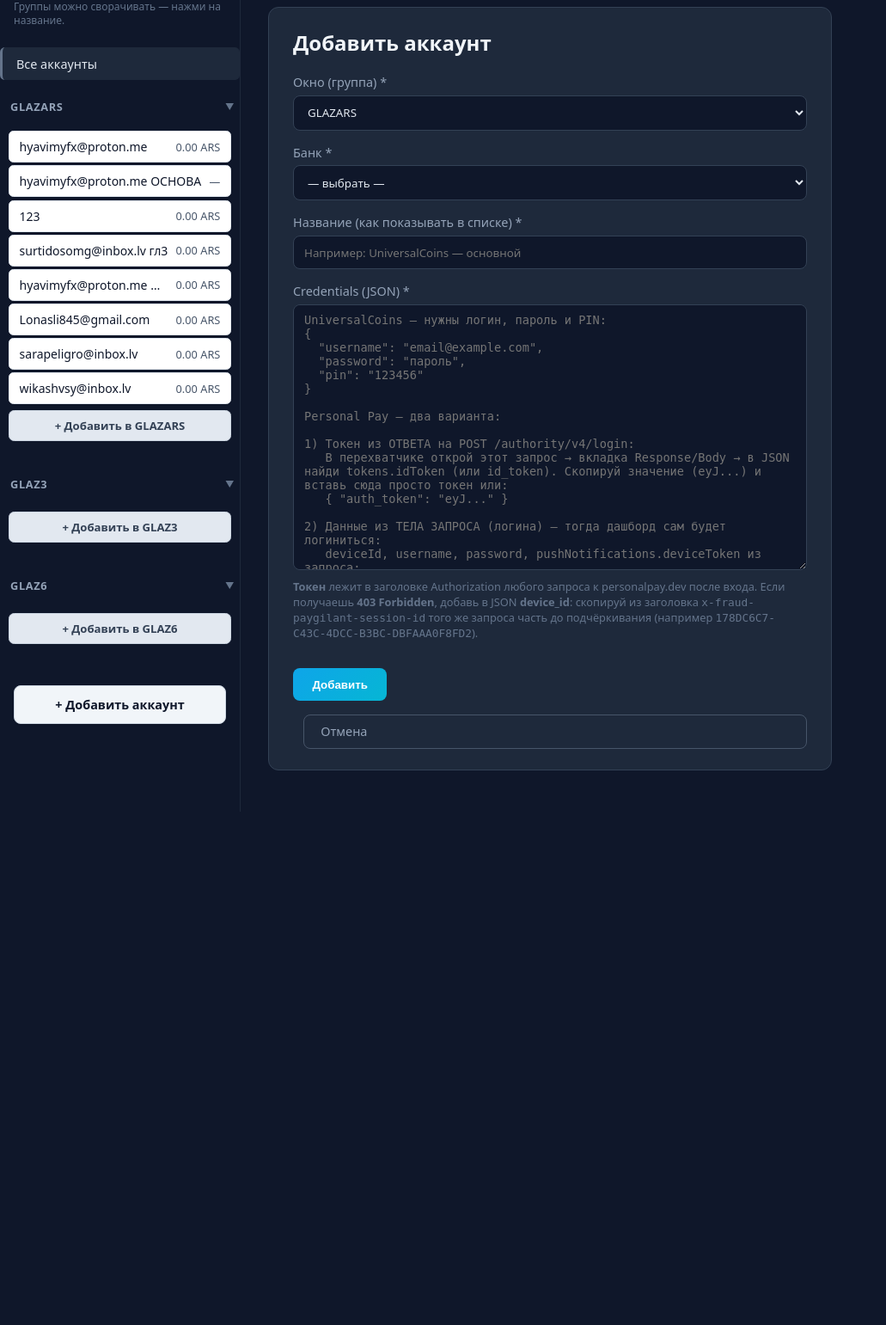
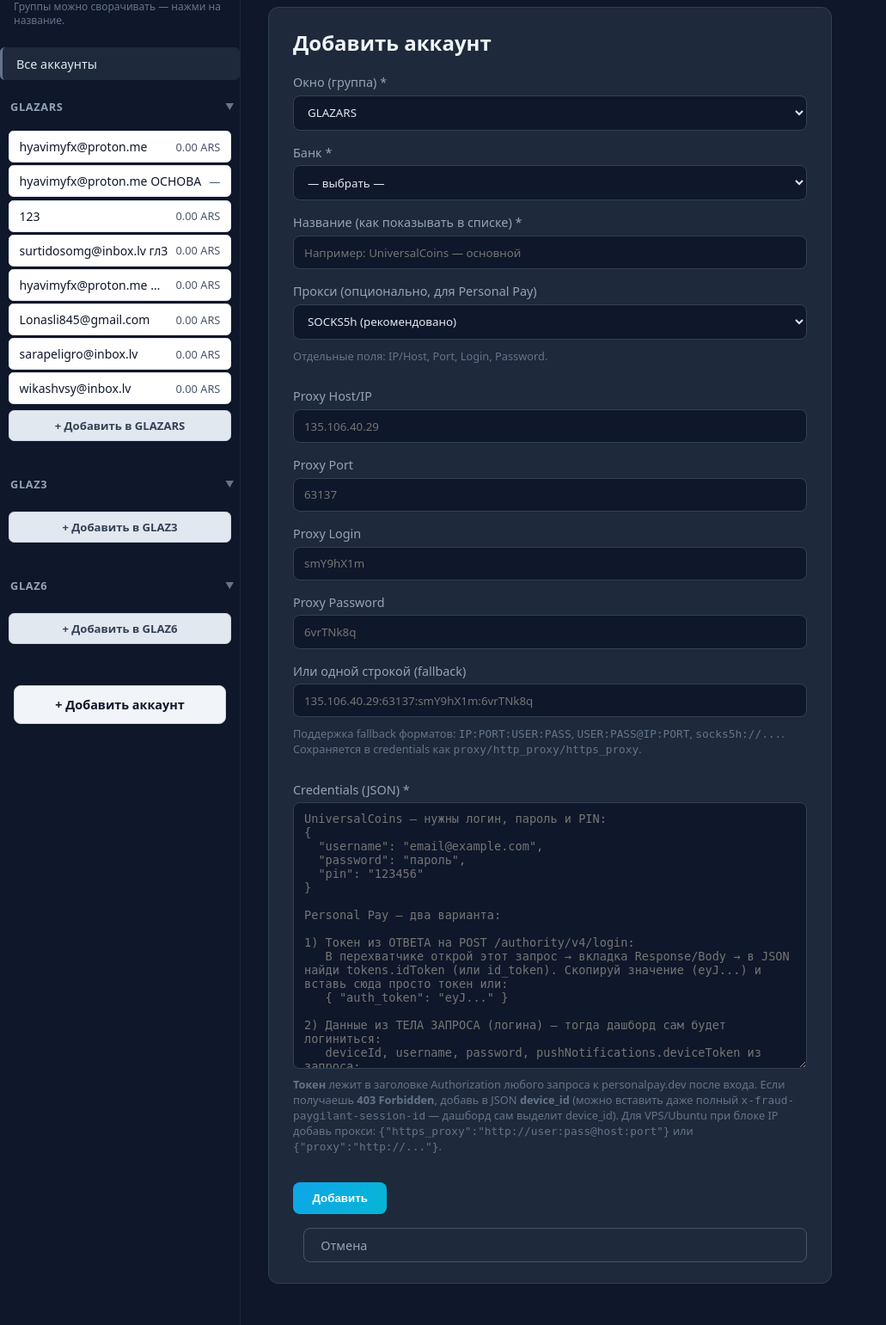
Before and after one commit to Faxajj/glazautoTest, a FastAPI app: page /add in a window 1280 px wide. Shown: the part 101-1642 px from the top of the page at 86% size, without its empty margins (0-1031 px from the left). Before the commit the page ends 1045 px from the top, so only its background shows below. Run offline with FastAPI, Linux system fonts and the light colour scheme; data comes from the database, SQL or seed files in the repository; data that the repository does not hold is empty.

Commit message:
PersonalPay: split proxy UI fields and enable SOCKS deps

```diff
--- a/app/main.py
+++ b/app/main.py
@@ -560,6 +560,73 @@ async def add_account_page(request: Request, window: str = ""):
     )
 
 
+
+
+def _proxy_to_url(raw: str, scheme: str = "socks5h") -> str:
+    """Нормализует прокси из UI.
+
+    Поддержка:
+    - host:port:user:pass -> <scheme>://user:pass@host:port
+    - user:pass@host:port -> <scheme>://user:pass@host:port
+    - host:port -> <scheme>://host:port
+    - готовый URL (socks5://, socks5h://, http://, https://) -> как есть
+    """
+    raw = (raw or "").strip()
+    if not raw:
+        return ""
+    low = raw.lower()
+    if low.startswith(("socks5://", "socks5h://", "http://", "https://")):
+        return raw
+    if "@" in raw:
+        return f"{scheme}://{raw}"
+    parts = [p.strip() for p in raw.split(":")]
+    if len(parts) >= 4:
+        host, port, user = parts[0], parts[1], parts[2]
+        password = ":".join(parts[3:])
+        if host and port and user and password:
+            return f"{scheme}://{user}:{password}@{host}:{port}"
+    if len(parts) == 2 and all(parts):
+        return f"{scheme}://{parts[0]}:{parts[1]}"
+    return f"{scheme}://{raw}"
+
+
+def _proxy_from_parts(
+    proxy_host: str,
+    proxy_port: str,
+    proxy_user: str,
+    proxy_password: str,
+    proxy_type: str,
+    proxy_raw: str,
+) -> str:
+    """Собирает proxy URL из отдельных полей. Если поля пустые — fallback к raw строке."""
+    scheme = (proxy_type or "socks5h").strip().lower()
+    if scheme not in ("socks5", "socks5h", "http", "https"):
+        scheme = "socks5h"
+
+    host = (proxy_host or "").strip()
+    port = (proxy_port or "").strip()
+    user = (proxy_user or "").strip()
+    password = (proxy_password or "").strip()
+
+    if host and port:
+        auth = f"{user}:{password}@" if user and password else ""
+        return f"{scheme}://{auth}{host}:{port}"
+
+    return _proxy_to_url(proxy_raw, scheme=scheme) if (proxy_raw or "").strip() else ""
+
+
+def _apply_proxy_to_credentials(proxy_url: str, credentials: dict) -> dict:
+    """Добавляет/обновляет proxy-поля в credentials."""
+    proxy_url = (proxy_url or "").strip()
+    if not proxy_url:
+        return credentials
+    c = dict(credentials or {})
+    c["proxy"] = proxy_url
+    c["http_proxy"] = proxy_url
+    c["https_proxy"] = proxy_url
+    return c
+
+
 def _parse_credentials(raw: str) -> dict:
     """Парсит credentials: либо JSON, либо токен (в т.ч. строка вида Authorization: eyJ...)."""
     raw = (raw or "").strip()
@@ -589,6 +656,12 @@ async def add_account_post(
     bank_type: str = Form(...),
     label: str = Form(...),
     credentials_json: str = Form("{}"),
+    proxy_type: str = Form("socks5h"),
+    proxy_host: str = Form(""),
+    proxy_port: str = Form(""),
+    proxy_user: str = Form(""),
+    proxy_password: str = Form(""),
+    proxy_raw: str = Form(""),
     window: str = Form("glazars"),
 ):
     if bank_type not in BANK_TYPES:
@@ -598,6 +671,16 @@ async def add_account_post(
     credentials = _parse_credentials(credentials_json)
     if not credentials and credentials_json.strip():
         return RedirectResponse(url="/add?error=invalid_json", status_code=302)
+    if bank_type == "personalpay":
+        proxy_url = _proxy_from_parts(
+            proxy_host=proxy_host,
+            proxy_port=proxy_port,
+            proxy_user=proxy_user,
+            proxy_password=proxy_password,
+            proxy_type=proxy_type,
+            proxy_raw=proxy_raw,
+        )
+        credentials = _apply_proxy_to_credentials(proxy_url, credentials)
     if not label.strip():
         label = f"{BANK_TYPES[bank_type]['name']} — {bank_type}"
     new_id = db_add_account(bank_type, label.strip(), credentials, window=window)
@@ -629,6 +712,12 @@ async def edit_account_post(
     account_id: int,
     label: str = Form(...),
     credentials_json: str = Form("{}"),
+    proxy_type: str = Form("socks5h"),
+    proxy_host: str = Form(""),
+    proxy_port: str = Form(""),
+    proxy_user: str = Form(""),
+    proxy_password: str = Form(""),
+    proxy_raw: str = Form(""),
     window: str = Form(""),
 ):
     acc = get_account(account_id)
@@ -637,6 +726,16 @@ async def edit_account_post(
     credentials = _parse_credentials(credentials_json)
     if not credentials and credentials_json.strip():
         return RedirectResponse(url=f"/account/{account_id}/edit?error=invalid_json", status_code=302)
+    if acc["bank_type"] == "personalpay":
+        proxy_url = _proxy_from_parts(
+            proxy_host=proxy_host,
+            proxy_port=proxy_port,
+            proxy_user=proxy_user,
+            proxy_password=proxy_password,
+            proxy_type=proxy_type,
+            proxy_raw=proxy_raw,
+        )
+        credentials = _apply_proxy_to_credentials(proxy_url, credentials)
     if label.strip():
         db_update_account(account_id, label=label.strip())
     if credentials:
--- a/app/templates/add_account.html
+++ b/app/templates/add_account.html
@@ -35,6 +35,37 @@
       <input id="label" name="label" type="text" placeholder="Например: UniversalCoins — основной" required />
     </div>
     <div class="form-row">
+      <label for="proxy_type">Прокси (опционально, для Personal Pay)</label>
+      <select id="proxy_type" name="proxy_type">
+        <option value="socks5h" selected>SOCKS5h (рекомендовано)</option>
+        <option value="socks5">SOCKS5</option>
+        <option value="http">HTTP</option>
+        <option value="https">HTTPS</option>
+      </select>
+      <p class="form-hint">Отдельные поля: IP/Host, Port, Login, Password.</p>
+    </div>
+    <div class="form-row">
+      <label for="proxy_host">Proxy Host/IP</label>
+      <input id="proxy_host" name="proxy_host" type="text" placeholder="135.106.40.29" />
+    </div>
+    <div class="form-row">
+      <label for="proxy_port">Proxy Port</label>
+      <input id="proxy_port" name="proxy_port" type="text" placeholder="63137" />
+    </div>
+    <div class="form-row">
+      <label for="proxy_user">Proxy Login</label>
+      <input id="proxy_user" name="proxy_user" type="text" placeholder="smY9hX1m" />
+    </div>
+    <div class="form-row">
+      <label for="proxy_password">Proxy Password</label>
+      <input id="proxy_password" name="proxy_password" type="text" placeholder="6vrTNk8q" />
+    </div>
+    <div class="form-row">
+      <label for="proxy_raw">Или одной строкой (fallback)</label>
+      <input id="proxy_raw" name="proxy_raw" type="text" placeholder="135.106.40.29:63137:smY9hX1m:6vrTNk8q" />
+      <p class="form-hint">Поддержка fallback форматов: <code>IP:PORT:USER:PASS</code>, <code>USER:PASS@IP:PORT</code>, <code>socks5h://...</code>. Сохраняется в credentials как <code>proxy/http_proxy/https_proxy</code>.</p>
+    </div>
+    <div class="form-row">
       <label for="credentials_json">Credentials (JSON) *</label>
       <textarea id="credentials_json" name="credentials_json" rows="18" class="textarea-json" placeholder='UniversalCoins — нужны логин, пароль и PIN:
 {
@@ -57,7 +88,7 @@ Personal Pay — два варианта:
   "password": "69d625f0569f43ab4aea21",
   "push_device_token": "d-sZXA9CQ06RiJVpsWr03c:APA91b..."
 }'></textarea>
-      <p class="form-hint"><strong>Токен</strong> лежит в заголовке Authorization любого запроса к personalpay.dev после входа. Если получаешь <strong>403 Forbidden</strong>, добавь в JSON <strong>device_id</strong>: скопируй из заголовка <code>x-fraud-paygilant-session-id</code> того же запроса часть до подчёркивания (например <code>178DC6C7-C43C-4DCC-B3BC-DBFAAA0F8FD2</code>).</p>
+      <p class="form-hint"><strong>Токен</strong> лежит в заголовке Authorization любого запроса к personalpay.dev после входа. Если получаешь <strong>403 Forbidden</strong>, добавь в JSON <strong>device_id</strong> (можно вставить даже полный <code>x-fraud-paygilant-session-id</code> — дашборд сам выделит device_id). Для VPS/Ubuntu при блоке IP добавь прокси: <code>{"https_proxy":"http://user:pass@host:port"}</code> или <code>{"proxy":"http://..."}</code>.</p>
     </div>
     <button type="submit" class="btn-primary">Добавить</button>
     <a href="/" class="btn-secondary">Отмена</a>
--- a/requirements.txt
+++ b/requirements.txt
@@ -2,4 +2,4 @@ fastapi
 uvicorn[standard]
 jinja2
 python-multipart
-requests
+requests[socks]
```
Also changed, not shown: app/drivers/personalpay.py (+40 -7 lines), app/templates/edit_account.html (+31 -0 lines), docs/PERSONALPAY_403_FIX.md (+21 -0 lines).
